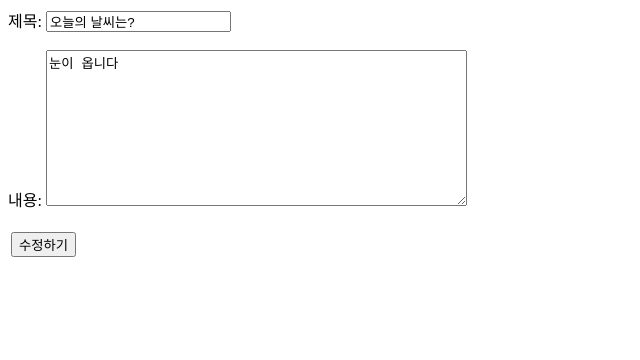
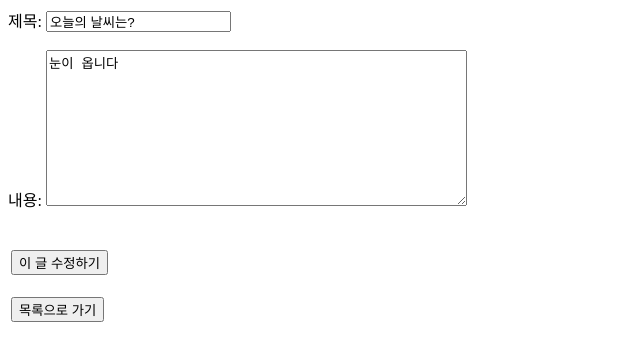
Before and after one commit to clouari/Formtag, a plain HTML site: page login/listpage.html in a window 1280 px wide. Shown: the whole page, without its empty margins (0-640 px from the left). Drawn offline with Linux system fonts and the light colour scheme.

Commit message:
list에서 목록으로 가기 눌렀을 때 돌아가게 함

```diff
--- a/login/listpage.html
+++ b/login/listpage.html
@@ -3,7 +3,6 @@
         <title>board</title>
     </head>
     <body>
-        <form action="listpage2.html" method="post"></formaction>
         <tr>
             <td>
                 제목:
@@ -14,14 +13,21 @@
                 내용:
                 <textarea name="content" cols="50" rows="10">눈이 옵니다</textarea><br/>
             </td>
+        </tr>
             <br/>
-
-        </tr>
-
+    <form action="listpage2.html" method="post"> </formaction>
         <table>
             <tr>
-                <td><input type="submit" value="수정하기"></td>
+                <td><input type="submit" value="이 글 수정하기"></td><br />
             </tr>
+        </table>
+    </form>
+    <form action="list.html" method="post">
+        <table>
+            <tr>
+                <td><input type="submit" value="목록으로 가기"></td>
+            </tr>
+
         </table>
     </form>
 
```
